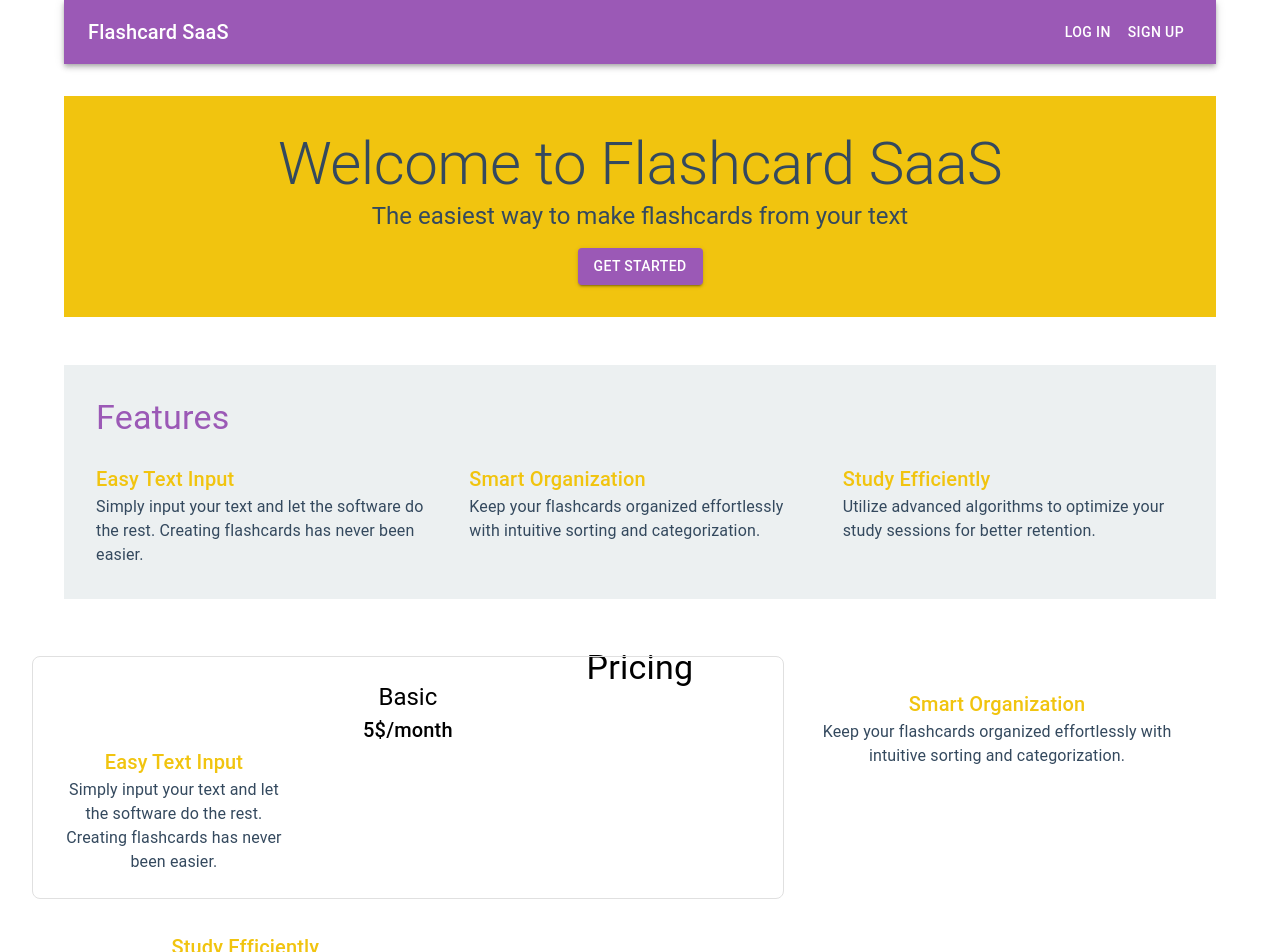
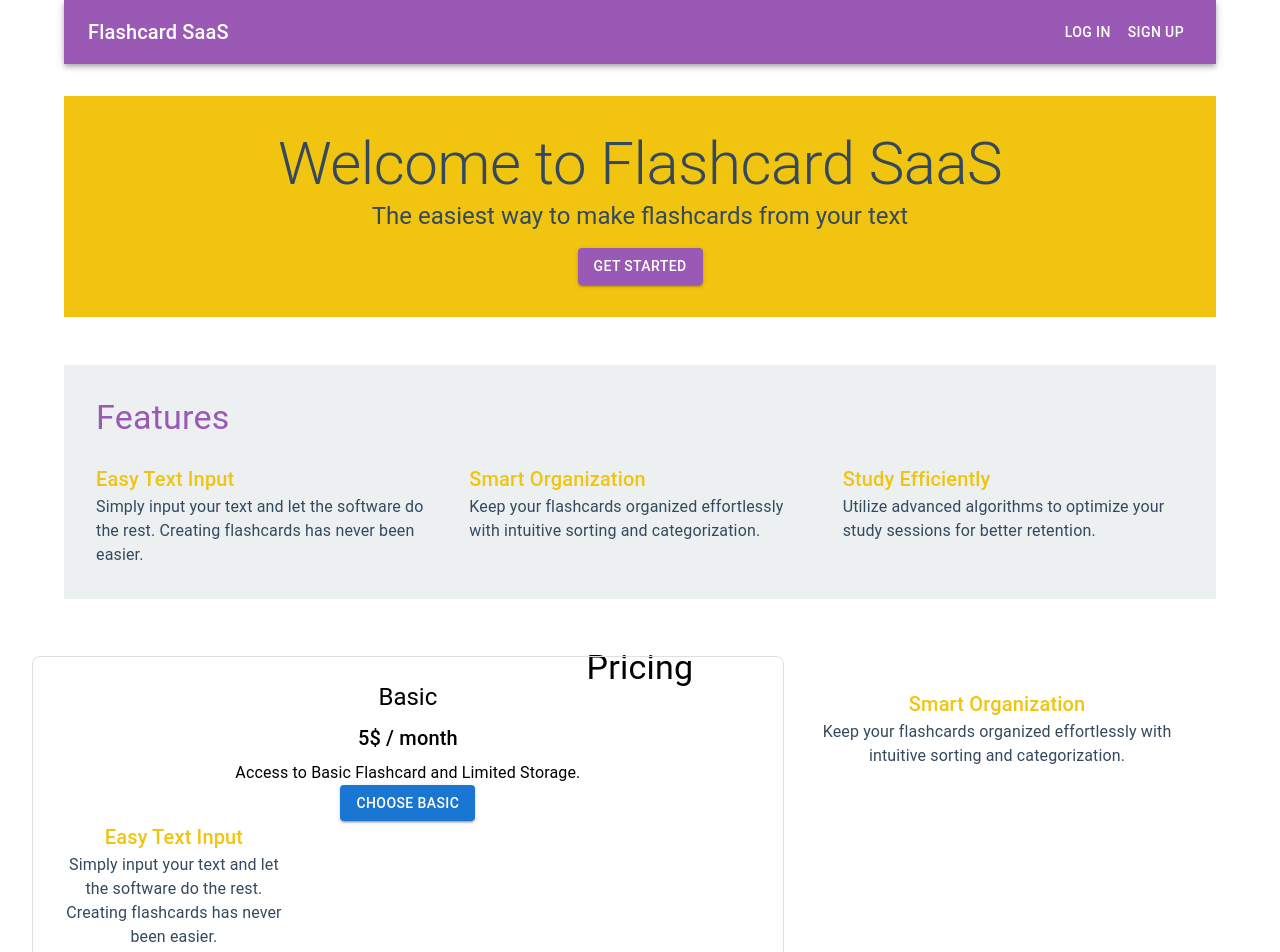
Before and after one commit to KhajaHamza/SAAS-STRIPE, a Next.js app: page / in a window 1280 px wide. Shown: the top 952 px of the page. Built offline with nearby package versions, Linux system fonts and the light colour scheme; no server answers.

Commit message:
Changes made in Pricing Section

```diff
--- a/app/page.js
+++ b/app/page.js
@@ -84,8 +84,13 @@ export default function Home() {
         borderColor:'grey.300',
         borderRadius:2
       }}>
-        <Typography variant="h5">Basic</Typography>
-        <Typography variant="h6">5$/month</Typography>
+        <Typography variant="h5" gutterBottom >Basic</Typography>
+        <Typography variant="h6" gutterBottom>5$ / month</Typography>
+        <Typography>
+          {' '}
+          Access to Basic Flashcard and Limited Storage.
+        </Typography>
+        <Button variant="contained" color="primary">CHOOSE BASIC</Button>
         <Grid item xs={12} md={4}>
           <Typography variant="h6" sx={{ color: '#f1c40f' }}>
             Easy Text Input
```
